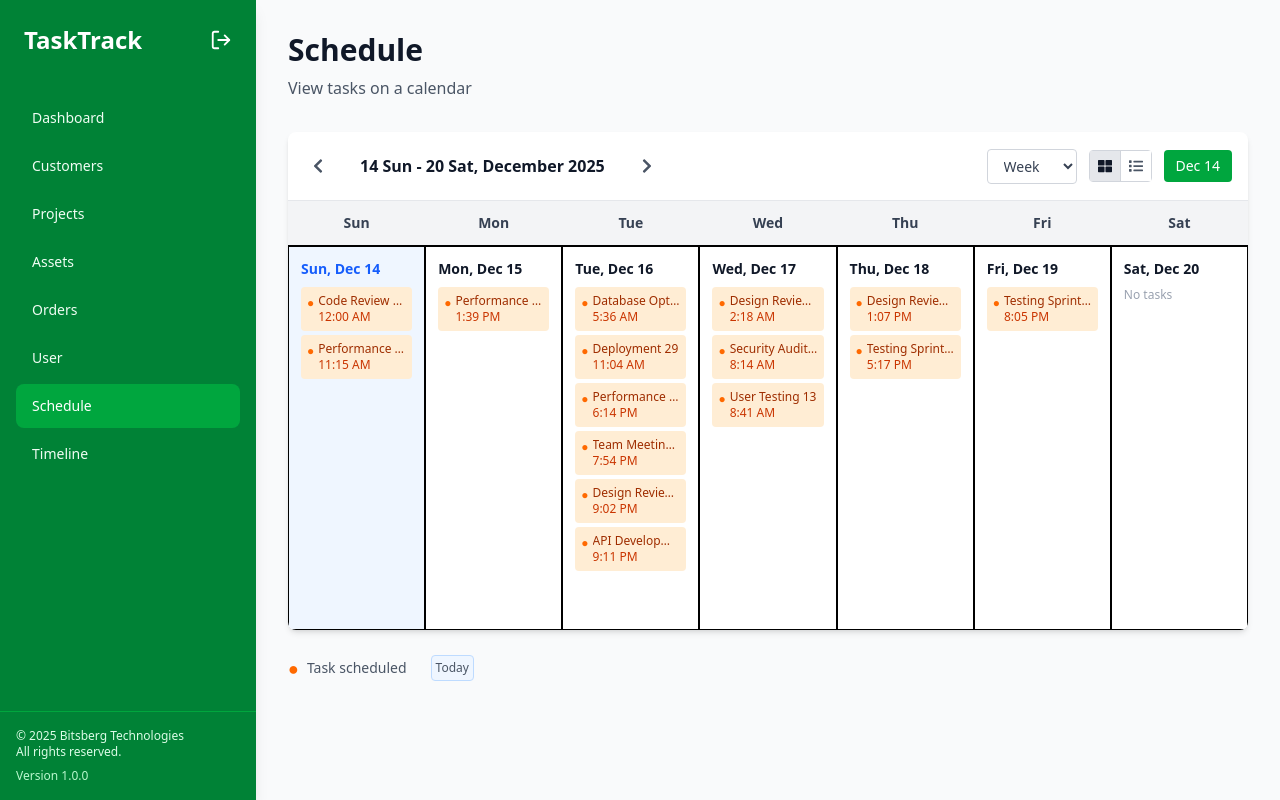
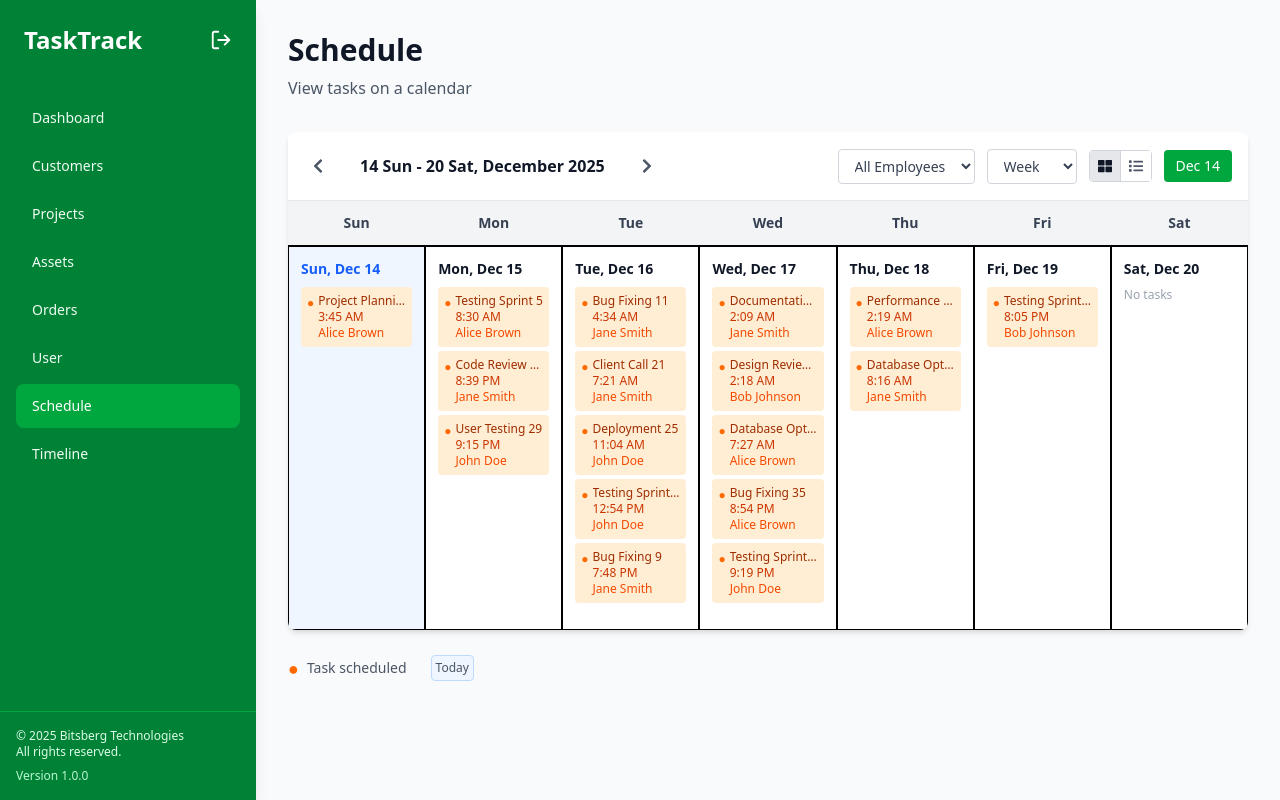
Before and after one commit to usmanabdullahbn/Task-Track-Admin-Panel, a React (Vite) app: page /schedule in a window 1280 px wide. Built offline with nearby package versions, Linux system fonts and the light colour scheme; sample sign-in values are in the browser's storage.

Commit message:
timeline

```diff
--- a/src/Schedule/schedule.jsx
+++ b/src/Schedule/schedule.jsx
@@ -10,6 +10,16 @@ const SchedulePage = () => {
   const [viewMode, setViewMode] = useState("week"); // "month", "week", or "day"
   const [displayMode, setDisplayMode] = useState("grid"); // "grid" or "list"
   const [showDatePicker, setShowDatePicker] = useState(false);
+  const [selectedEmployee, setSelectedEmployee] = useState("all");
+
+  // Dummy employees
+  const dummyEmployees = [
+    { id: "all", name: "All Employees" },
+    { id: "john-doe", name: "John Doe" },
+    { id: "jane-smith", name: "Jane Smith" },
+    { id: "bob-johnson", name: "Bob Johnson" },
+    { id: "alice-brown", name: "Alice Brown" },
+  ];
 
   // Generate dummy tasks
   const generateDummyTasks = () => {
@@ -33,6 +43,7 @@ const SchedulePage = () => {
 
     const statuses = ["Todo", "In Progress", "Completed", "On Hold"];
     const priorities = ["Low", "Medium", "High"];
+    const employees = dummyEmployees.filter(emp => emp.id !== "all");
     const dummyTasks = [];
 
     // Create tasks for random days in the current month
@@ -45,6 +56,7 @@ const SchedulePage = () => {
       const randomStatus = statuses[Math.floor(Math.random() * statuses.length)];
       const randomPriority =
         priorities[Math.floor(Math.random() * priorities.length)];
+      const randomEmployee = employees[Math.floor(Math.random() * employees.length)];
 
       const taskDate = new Date(
         currentDate.getFullYear(),
@@ -60,6 +72,7 @@ const SchedulePage = () => {
         description: `This is a dummy task for testing purposes`,
         status: randomStatus,
         priority: randomPriority,
+        employee: randomEmployee,
         start_time: taskDate.toISOString(),
         end_time: new Date(taskDate.getTime() + 60 * 60 * 1000).toISOString(),
         created_at: new Date().toISOString(),
@@ -106,7 +119,7 @@ const SchedulePage = () => {
     };
 
     fetchTasks();
-  }, []);
+  }, [currentDate]);
 
   // Get days in month
   const getDaysInMonth = (date) => {
@@ -133,7 +146,9 @@ const SchedulePage = () => {
     const filtered = tasks.filter((task) => {
       if (!task.start_time) return false;
       const taskDate = new Date(task.start_time).toISOString().split("T")[0];
-      return taskDate === dateStr;
+      const dateMatch = taskDate === dateStr;
+      const employeeMatch = selectedEmployee === "all" || task.employee?.id === selectedEmployee;
+      return dateMatch && employeeMatch;
     });
 
     return filtered.sort((a, b) => {
@@ -383,6 +398,19 @@ const SchedulePage = () => {
 
             {/* Right Section: View Mode, Display Mode, Today Button */}
             <div className="flex items-center gap-3">
+              {/* Employee Filter */}
+              <select
+                value={selectedEmployee}
+                onChange={(e) => setSelectedEmployee(e.target.value)}
+                className="px-3 py-1.5 border border-gray-300 rounded text-sm font-medium text-gray-700 bg-white hover:bg-gray-50 transition cursor-pointer"
+              >
+                {dummyEmployees.map((emp) => (
+                  <option key={emp.id} value={emp.id}>
+                    {emp.name}
+                  </option>
+                ))}
+              </select>
+
               {/* View Mode Dropdown */}
               <select
                 value={viewMode}
@@ -489,7 +517,7 @@ const SchedulePage = () => {
                               <div
                                 key={task._id}
                                 className="text-xs bg-orange-100 text-orange-800 p-1.5 rounded hover:bg-orange-200 transition cursor-pointer"
-                                title={task.title}
+                                title={`${task.title} - ${task.employee?.name || 'Unknown'}`}
                               >
                                 <div className="flex items-start gap-1">
                                   <span className="text-orange-500 mt-0.5">●</span>
@@ -499,6 +527,9 @@ const SchedulePage = () => {
                                     </p>
                                     <p className="text-orange-700">
                                       {formatTime(task.start_time)}
+                                    </p>
+                                    <p className="text-orange-600 text-xs">
+                                      {task.employee?.name || 'Unknown'}
                                     </p>
                                   </div>
                                 </div>
@@ -551,7 +582,7 @@ const SchedulePage = () => {
                           <div
                             key={task._id}
                             className="text-xs bg-orange-100 text-orange-800 p-1.5 rounded hover:bg-orange-200 transition cursor-pointer"
-                            title={task.title}
+                            title={`${task.title} - ${task.employee?.name || 'Unknown'}`}
                           >
                             <div className="flex items-start gap-1">
                               <span className="text-orange-500 mt-0.5">●</span>
@@ -561,6 +592,9 @@ const SchedulePage = () => {
                                 </p>
                                 <p className="text-orange-700">
                                   {formatTime(task.start_time)}
+                                </p>
+                                <p className="text-orange-600 text-xs">
+                                  {task.employee?.name || 'Unknown'}
                                 </p>
                               </div>
                             </div>
@@ -601,6 +635,9 @@ const SchedulePage = () => {
                             </h4>
                             <p className="text-sm text-gray-600 mt-1">
                               {task.description}
+                            </p>
+                            <p className="text-sm text-orange-600 mt-2">
+                              Assigned to: {task.employee?.name || 'Unknown'}
                             </p>
                             <div className="mt-3 grid grid-cols-2 gap-4 text-sm">
                               <div>
--- a/src/component/EmployeeDayTimelinePage.jsx
+++ b/src/component/EmployeeDayTimelinePage.jsx
@@ -105,6 +105,7 @@ const dummyEmployees = [
 
 const EmployeeDayTimelinePage = () => {
   const [selectedEmployeeId, setSelectedEmployeeId] = useState(1)
+  const [selectedDate, setSelectedDate] = useState("2025-10-09")
   const selectedEmployee = dummyEmployees.find(emp => emp.id === selectedEmployeeId)
 
   const routePath = [
@@ -129,10 +130,22 @@ const EmployeeDayTimelinePage = () => {
                 Day Wise Timeline
               </h1>
               <p className="text-sm text-gray-600">
-                {selectedEmployee.name} — {selectedEmployee.date}
+                {selectedEmployee.name} — {selectedDate}
               </p>
             </div>
-            <div className="ml-auto">
+            <div className="ml-auto flex items-center gap-4">
+              <div className="flex items-center gap-2">
+                <label htmlFor="date-filter" className="text-sm font-medium text-gray-700">
+                  Date:
+                </label>
+                <input
+                  id="date-filter"
+                  type="date"
+                  value={selectedDate}
+                  onChange={(e) => setSelectedDate(e.target.value)}
+                  className="px-3 py-2 border border-gray-300 rounded-md shadow-sm focus:outline-none focus:ring-2 focus:ring-green-500 focus:border-green-500"
+                />
+              </div>
               <select
                 value={selectedEmployeeId}
                 onChange={(e) => setSelectedEmployeeId(Number(e.target.value))}
```
